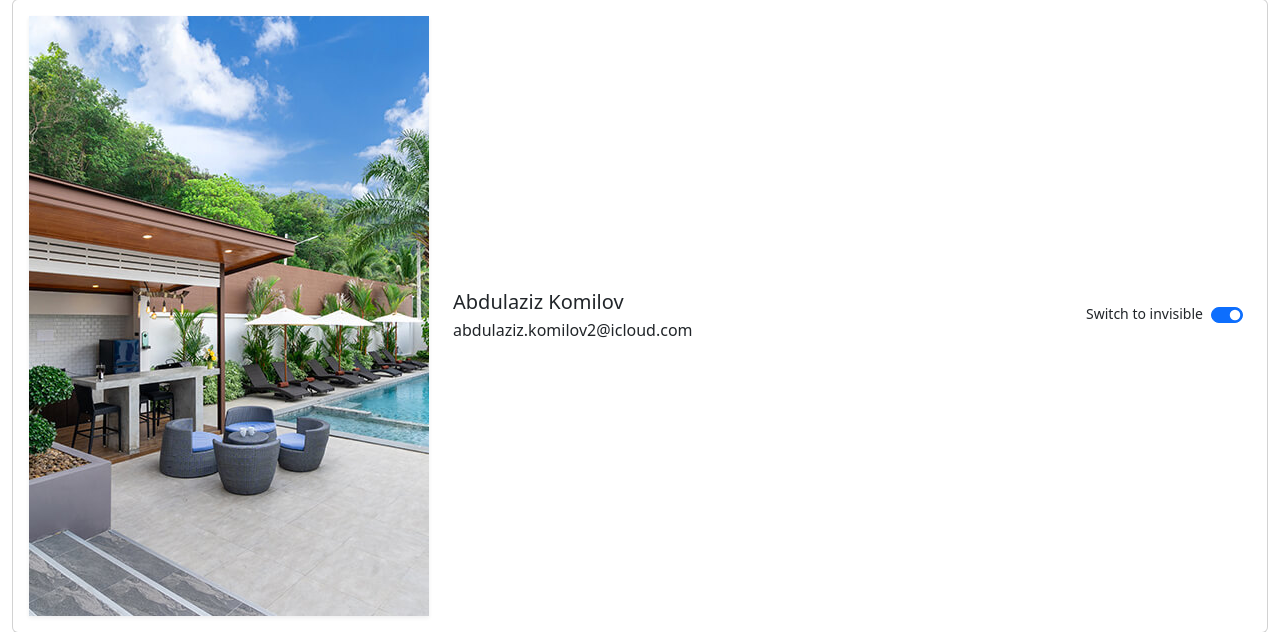
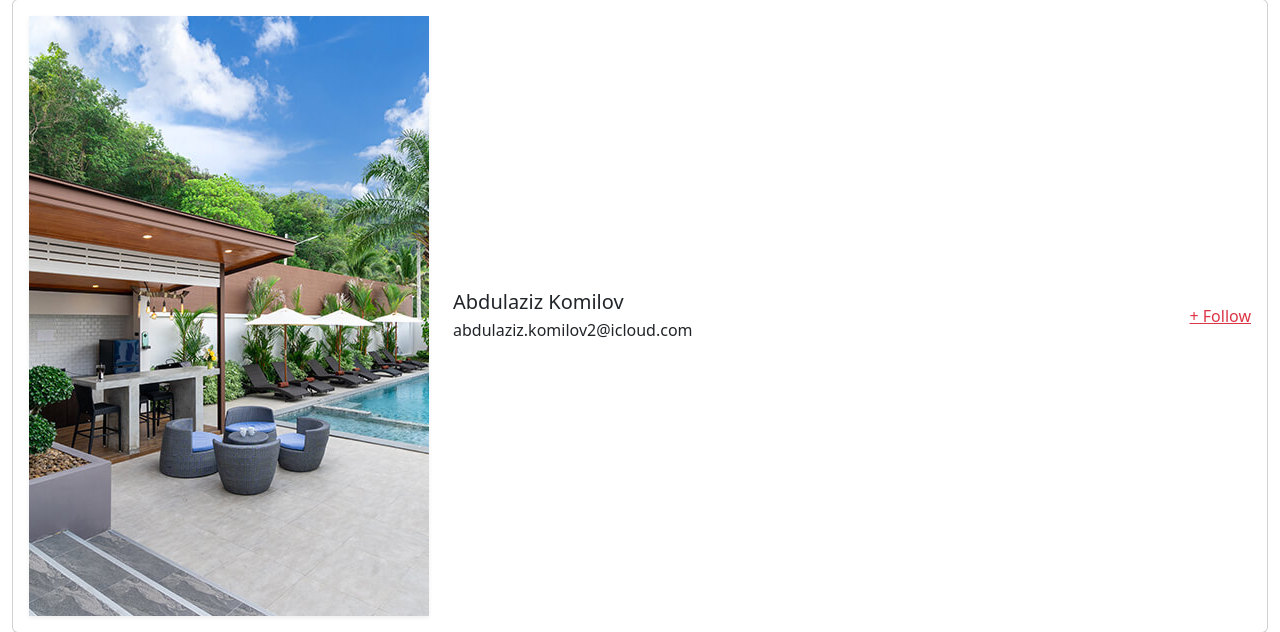
Before and after one commit to abdulazizkomilov/Django-darslar, a Django app: page /user-profile/6/ in a window 1280 px wide. Shown: the part 271-903 px from the top of the page. Run offline with Django 4.2, Linux system fonts and the light colour scheme; data comes from the database, SQL or seed files in the repository; some libraries are stand-ins or nearby versions.

Commit message:
Update users.html

```diff
--- a/coffee/blog/templates/components/users.html
+++ b/coffee/blog/templates/components/users.html
@@ -28,15 +28,15 @@
                                 </div>
                             </div>
                             <div class="col-sm-auto ms-sm-auto mt-sm-0 mt-3 d-flex">
-                                <label class="form-check-label mb-0">
-                                    <small id="profileVisibility">
-                                        Switch to invisible
-                                    </small>
-                                </label>
-                                <div class="form-check form-switch ms-2">
-                                    <input class="form-check-input" type="checkbox" id="flexSwitchCheckDefault23"
-                                        checked onchange="visible()">
-                                </div>
+                                {% if request.user in user.follower.all %}
+                                    <a class="category text-danger" href="{% url 'blog:user_unfollow' user.id %}">
+                                        - Unfollow
+                                    </a>
+                                {% else %}
+                                    <a class="category text-danger" href="{% url 'blog:user_follow' user.id %}">
+                                        + Follow
+                                    </a>
+                                {% endif %}
                             </div>
                         </div>
                     </div>
```
